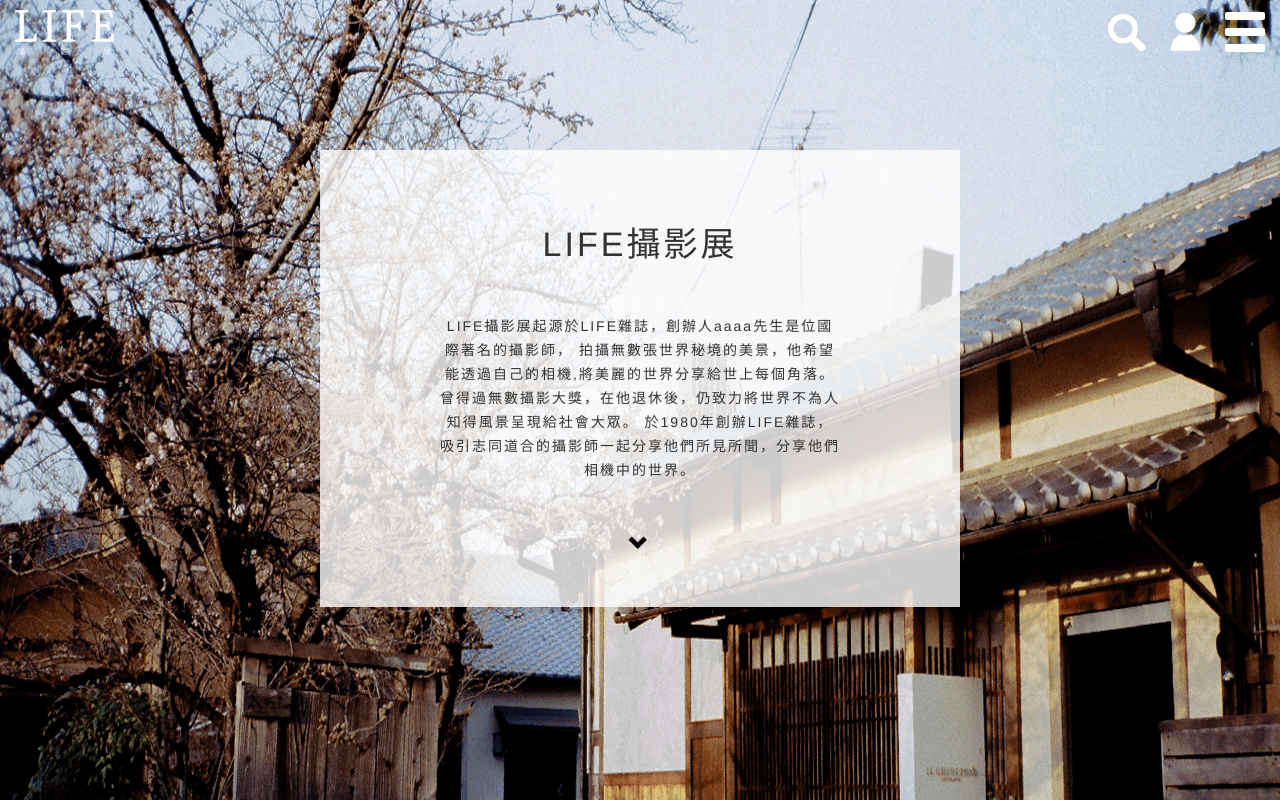
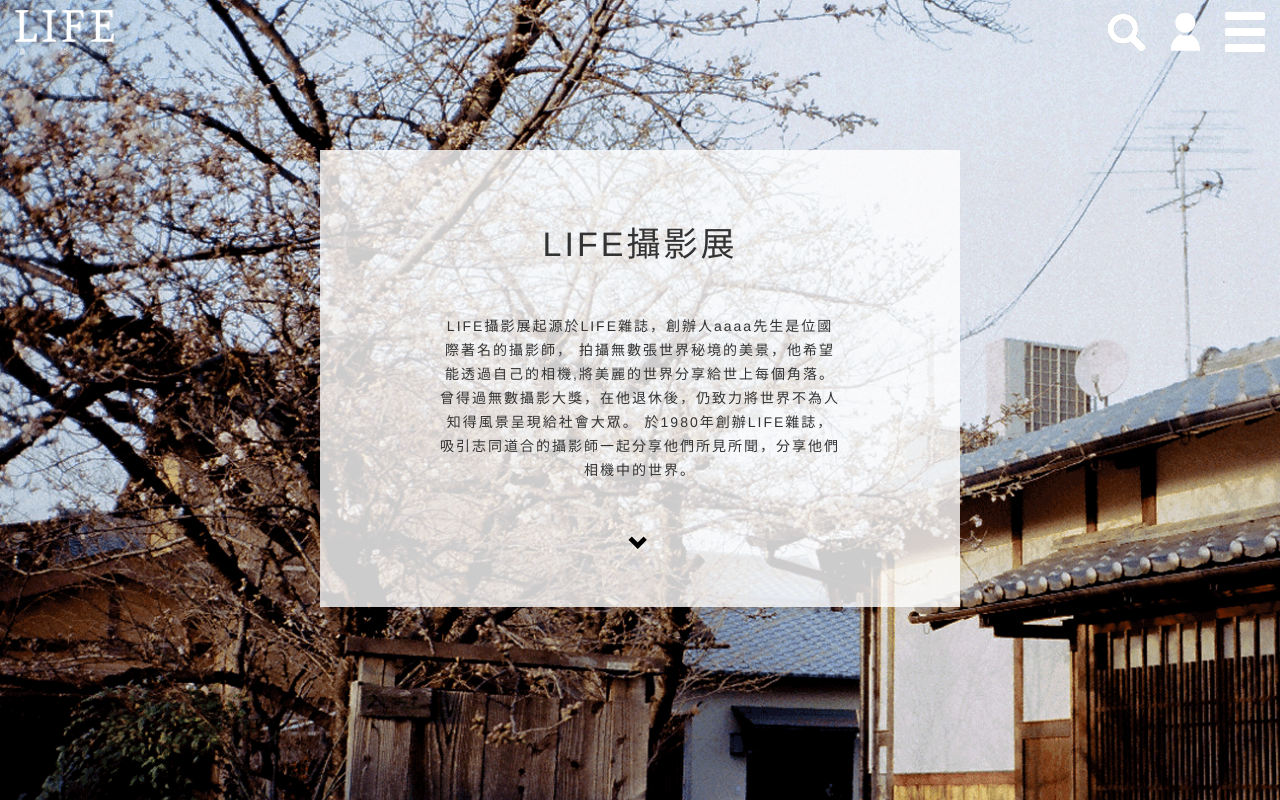
Before and after one commit to tangyiwen/f2e_final, a plain HTML site: page news.html in a window 1280 px wide. Shown: the top 800 px of the page. Drawn offline with nearby package versions, Linux system fonts and the light colour scheme; no server answers; a script that the page names is missing.

Commit message:
Update style.css

```diff
--- a/css/style.css
+++ b/css/style.css
@@ -342,8 +342,8 @@ logo img:hover{
 }
 .banner img{
   padding: 0px;
-  width: 100%;
-  max-width:1903px;
+  //width: 100%;
+  //max-width:1903px;
   height: 920px;
   margin-left: auto;
   margin-right:auto;
```
